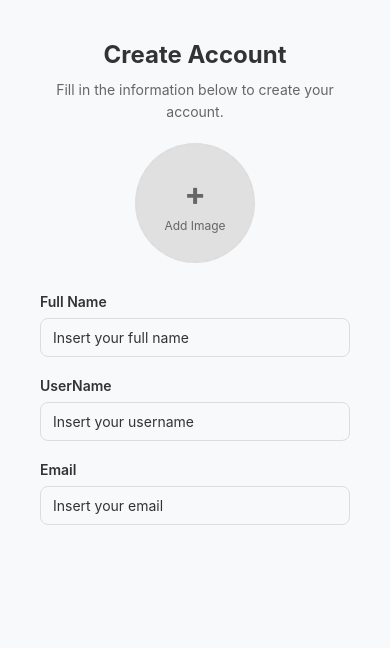
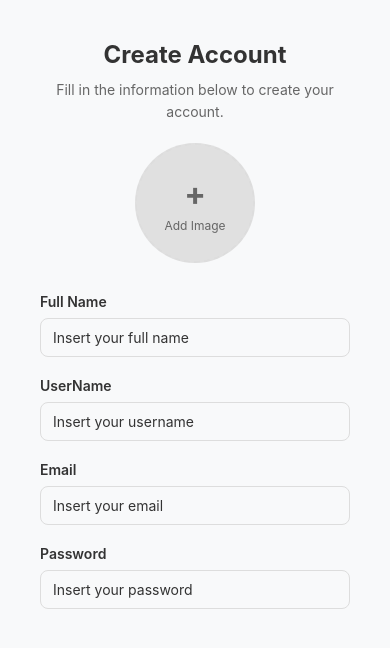
Before and after one commit to kalharaweragoda/NoteBook, a React Native app: screen / in a window 390 px wide. Shown: the top 648 px of the page. Built offline with nearby package versions, Linux system fonts and the light colour scheme.

Commit message:
create password field

```diff
--- a/App.tsx
+++ b/App.tsx
@@ -57,6 +57,11 @@ export default function SignUpScreen() {
             <View style={styles.inputContainer}>
               <Text style={styles.label}>Email</Text>
               <TextInput placeholder="Insert your email" style={styles.input} keyboardType="email-address"/>
+            </View>
+
+            <View style={styles.inputContainer}>
+              <Text style={styles.label}>Password</Text>
+              <TextInput placeholder="Insert your password" style={styles.input} secureTextEntry/>
             </View>
 
         </View>
```
